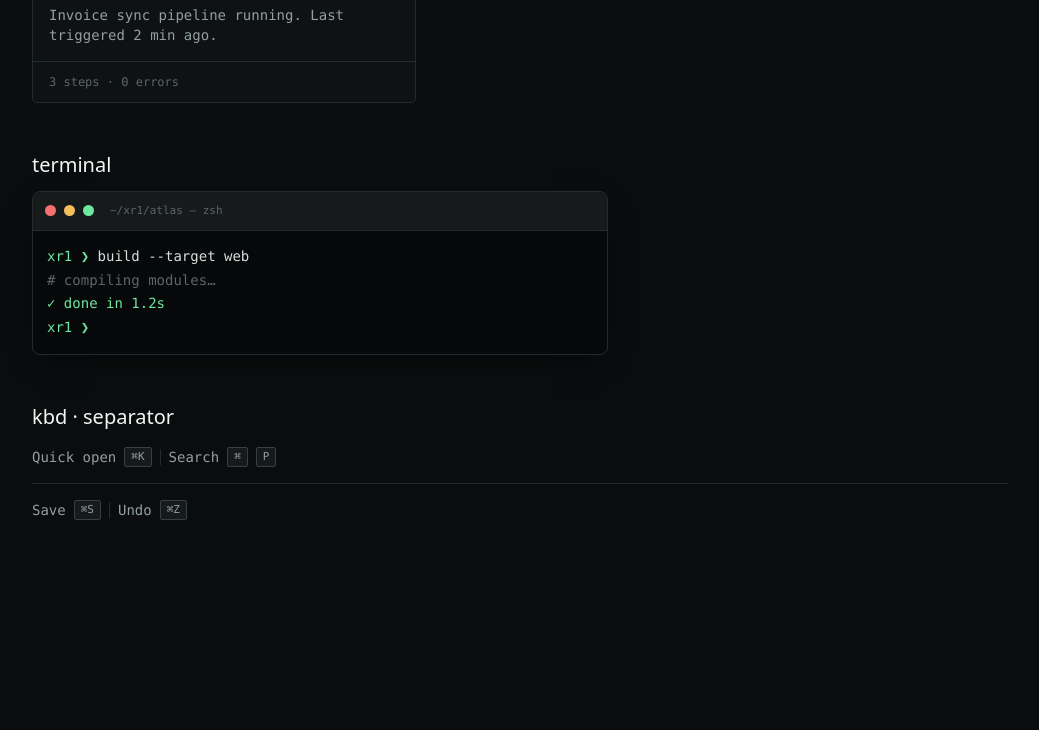
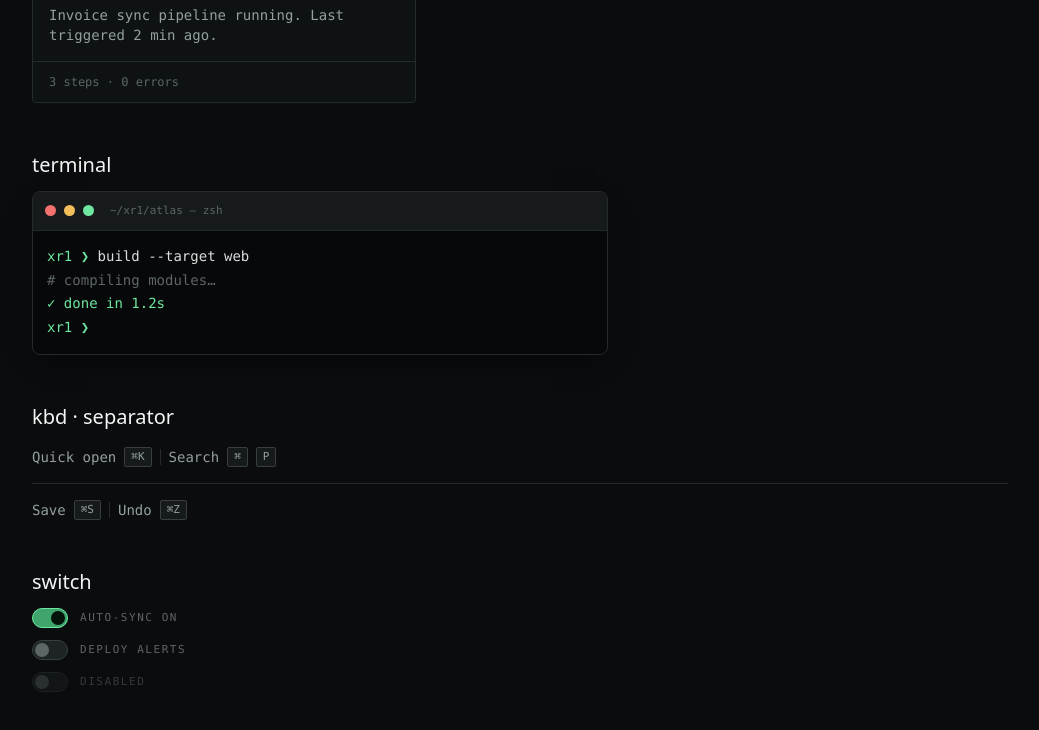
Before and after one commit to XR1-Solution/xr1-kit, a React (Vite) app: page / in a window 1280 px wide. Shown: the part 755-1485 px from the top of the page, without its empty margins (120-1159 px from the left). Before the commit the page ends 1299 px from the top, so only its background shows below. Built offline with nearby package versions, Linux system fonts and the light colour scheme.

Commit message:
feat(ui): xr1-switch

```diff
--- a/registry.json
+++ b/registry.json
@@ -164,6 +164,87 @@
       "dependencies": ["@radix-ui/react-separator"],
       "registryDependencies": ["xr1-theme", "utils"],
       "files": [{ "path": "registry/xr1/ui/separator.tsx", "type": "registry:ui" }]
+    },
+    {
+      "name": "xr1-switch",
+      "type": "registry:ui",
+      "title": "Switch",
+      "description": "TUI toggle switch with green checked state.",
+      "dependencies": ["@radix-ui/react-switch"],
+      "registryDependencies": ["xr1-theme", "utils"],
+      "files": [{ "path": "registry/xr1/ui/switch.tsx", "type": "registry:ui" }]
+    },
+    {
+      "name": "xr1-checkbox",
+      "type": "registry:ui",
+      "title": "Checkbox",
+      "description": "Square checkbox with green checked state and check icon.",
+      "dependencies": ["@radix-ui/react-checkbox", "lucide-react"],
+      "registryDependencies": ["xr1-theme", "utils"],
+      "files": [{ "path": "registry/xr1/ui/checkbox.tsx", "type": "registry:ui" }]
+    },
+    {
+      "name": "xr1-radio-group",
+      "type": "registry:ui",
+      "title": "Radio Group",
+      "description": "Radio group with green glowing dot indicator.",
+      "dependencies": ["@radix-ui/react-radio-group"],
+      "registryDependencies": ["xr1-theme", "utils"],
+      "files": [{ "path": "registry/xr1/ui/radio-group.tsx", "type": "registry:ui" }]
+    },
+    {
+      "name": "xr1-tabs",
+      "type": "registry:ui",
+      "title": "Tabs",
+      "description": "Bottom-border tabs with green active indicator.",
+      "dependencies": ["@radix-ui/react-tabs"],
+      "registryDependencies": ["xr1-theme", "utils"],
+      "files": [{ "path": "registry/xr1/ui/tabs.tsx", "type": "registry:ui" }]
+    },
+    {
+      "name": "xr1-tooltip",
+      "type": "registry:ui",
+      "title": "Tooltip",
+      "description": "Monospace tooltip with hairline border.",
+      "dependencies": ["@radix-ui/react-tooltip"],
+      "registryDependencies": ["xr1-theme", "utils"],
+      "files": [{ "path": "registry/xr1/ui/tooltip.tsx", "type": "registry:ui" }]
+    },
+    {
+      "name": "xr1-popover",
+      "type": "registry:ui",
+      "title": "Popover",
+      "description": "Floating panel for filters and inline forms.",
+      "dependencies": ["@radix-ui/react-popover"],
+      "registryDependencies": ["xr1-theme", "utils"],
+      "files": [{ "path": "registry/xr1/ui/popover.tsx", "type": "registry:ui" }]
+    },
+    {
+      "name": "xr1-dropdown-menu",
+      "type": "registry:ui",
+      "title": "Dropdown Menu",
+      "description": "Context/action menu with green highlighted items.",
+      "dependencies": ["@radix-ui/react-dropdown-menu"],
+      "registryDependencies": ["xr1-theme", "utils"],
+      "files": [{ "path": "registry/xr1/ui/dropdown-menu.tsx", "type": "registry:ui" }]
+    },
+    {
+      "name": "xr1-select",
+      "type": "registry:ui",
+      "title": "Select",
+      "description": "Dropdown select with check indicator and terminal styling.",
+      "dependencies": ["@radix-ui/react-select", "lucide-react"],
+      "registryDependencies": ["xr1-theme", "utils"],
+      "files": [{ "path": "registry/xr1/ui/select.tsx", "type": "registry:ui" }]
+    },
+    {
+      "name": "xr1-dialog",
+      "type": "registry:ui",
+      "title": "Dialog",
+      "description": "Modal dialog with overlay, title, description, and close button.",
+      "dependencies": ["@radix-ui/react-dialog", "lucide-react"],
+      "registryDependencies": ["xr1-theme", "utils"],
+      "files": [{ "path": "registry/xr1/ui/dialog.tsx", "type": "registry:ui" }]
     }
   ]
 }
--- /dev/null
+++ b/registry/xr1/ui/switch.tsx
@@ -0,0 +1,26 @@
+import * as React from "react"
+import * as SwitchPrimitive from "@radix-ui/react-switch"
+import { cn } from "@/lib/utils"
+
+function Switch({ className, ...props }: React.ComponentProps<typeof SwitchPrimitive.Root>) {
+  return (
+    <SwitchPrimitive.Root
+      className={cn(
+        "peer inline-flex h-5 w-9 shrink-0 cursor-pointer items-center rounded-full border border-line-strong bg-bg-3 transition-all outline-none",
+        "focus-visible:shadow-[0_0_0_3px_var(--xr1-glow-green)] disabled:cursor-not-allowed disabled:opacity-40",
+        "data-[state=checked]:border-green data-[state=checked]:bg-green-dim",
+        className,
+      )}
+      {...props}
+    >
+      <SwitchPrimitive.Thumb
+        className={cn(
+          "pointer-events-none block size-3.5 translate-x-0.5 rounded-full bg-fg-3 transition-transform",
+          "data-[state=checked]:translate-x-[18px] data-[state=checked]:bg-[var(--xr1-accent-fg)]",
+        )}
+      />
+    </SwitchPrimitive.Root>
+  )
+}
+
+export { Switch }
--- a/src/App.tsx
+++ b/src/App.tsx
@@ -4,6 +4,15 @@ import { InputDemo } from "./demos/input"
 import { CardDemo } from "./demos/card"
 import { TerminalDemo } from "./demos/terminal"
 import { MiscDemo } from "./demos/misc"
+import { SwitchDemo } from "./demos/switch"
+import { CheckboxDemo } from "./demos/checkbox"
+import { RadioGroupDemo } from "./demos/radio-group"
+import { TabsDemo } from "./demos/tabs"
+import { TooltipDemo } from "./demos/tooltip"
+import { PopoverDemo } from "./demos/popover"
+import { DropdownMenuDemo } from "./demos/dropdown-menu"
+import { SelectDemo } from "./demos/select"
+import { DialogDemo } from "./demos/dialog"
 
 export function App() {
   return (
@@ -19,6 +28,15 @@ export function App() {
         <CardDemo />
         <TerminalDemo />
         <MiscDemo />
+        <SwitchDemo />
+        <CheckboxDemo />
+        <RadioGroupDemo />
+        <TabsDemo />
+        <TooltipDemo />
+        <PopoverDemo />
+        <DropdownMenuDemo />
+        <SelectDemo />
+        <DialogDemo />
       </div>
     </main>
   )
--- /dev/null
+++ b/src/demos/switch.tsx
@@ -0,0 +1,27 @@
+import { useState } from "react"
+import { Switch } from "@/components/ui/switch"
+import { Label } from "@/components/ui/label"
+
+export function SwitchDemo() {
+  const [syncing, setSyncing] = useState(true)
+  const [alerts, setAlerts] = useState(false)
+  return (
+    <section data-testid="demo-switch" className="flex flex-col gap-3">
+      <h2 className="font-display text-xl text-fg-0">switch</h2>
+      <div className="flex flex-col gap-3">
+        <div className="flex items-center gap-3">
+          <Switch id="sync" checked={syncing} onCheckedChange={setSyncing} />
+          <Label htmlFor="sync">auto-sync {syncing ? "on" : "off"}</Label>
+        </div>
+        <div className="flex items-center gap-3">
+          <Switch id="alerts" checked={alerts} onCheckedChange={setAlerts} />
+          <Label htmlFor="alerts">deploy alerts</Label>
+        </div>
+        <div className="flex items-center gap-3">
+          <Switch disabled />
+          <Label>disabled</Label>
+        </div>
+      </div>
+    </section>
+  )
+}
```
Also changed, not shown: 1 other file (tests, documents, lock files or other folders).
